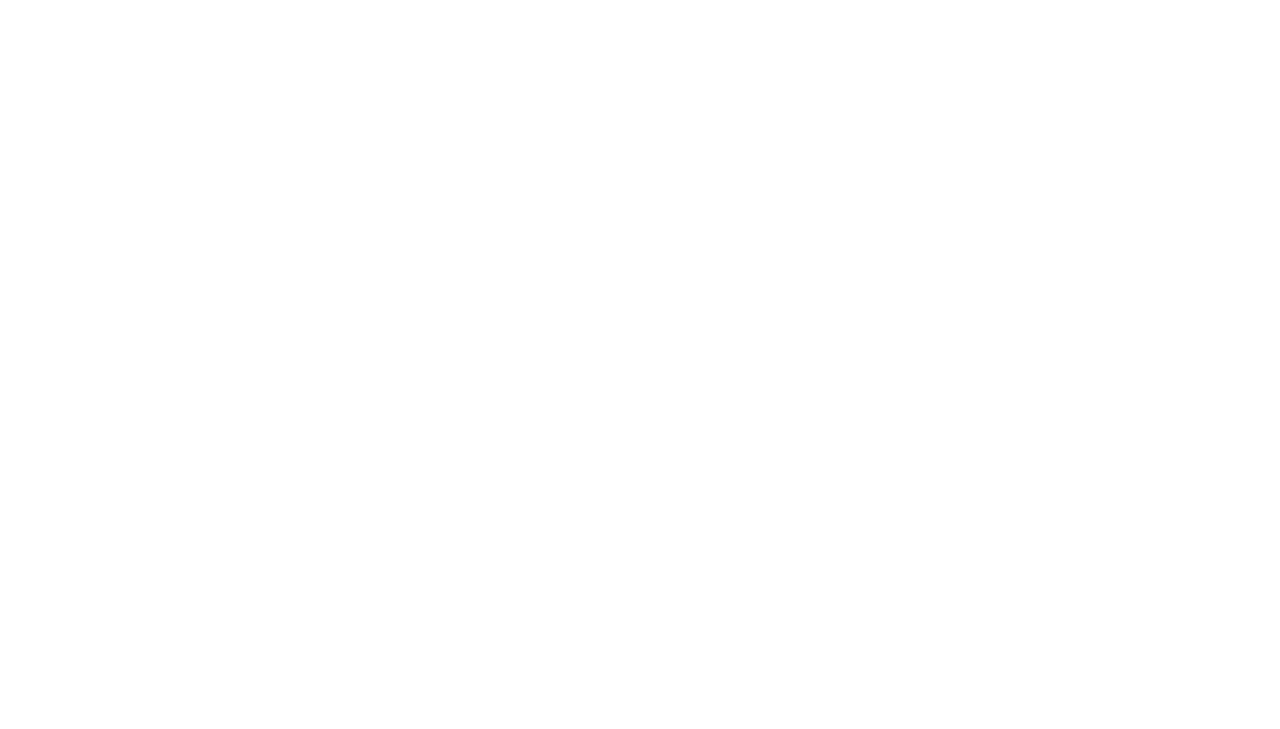
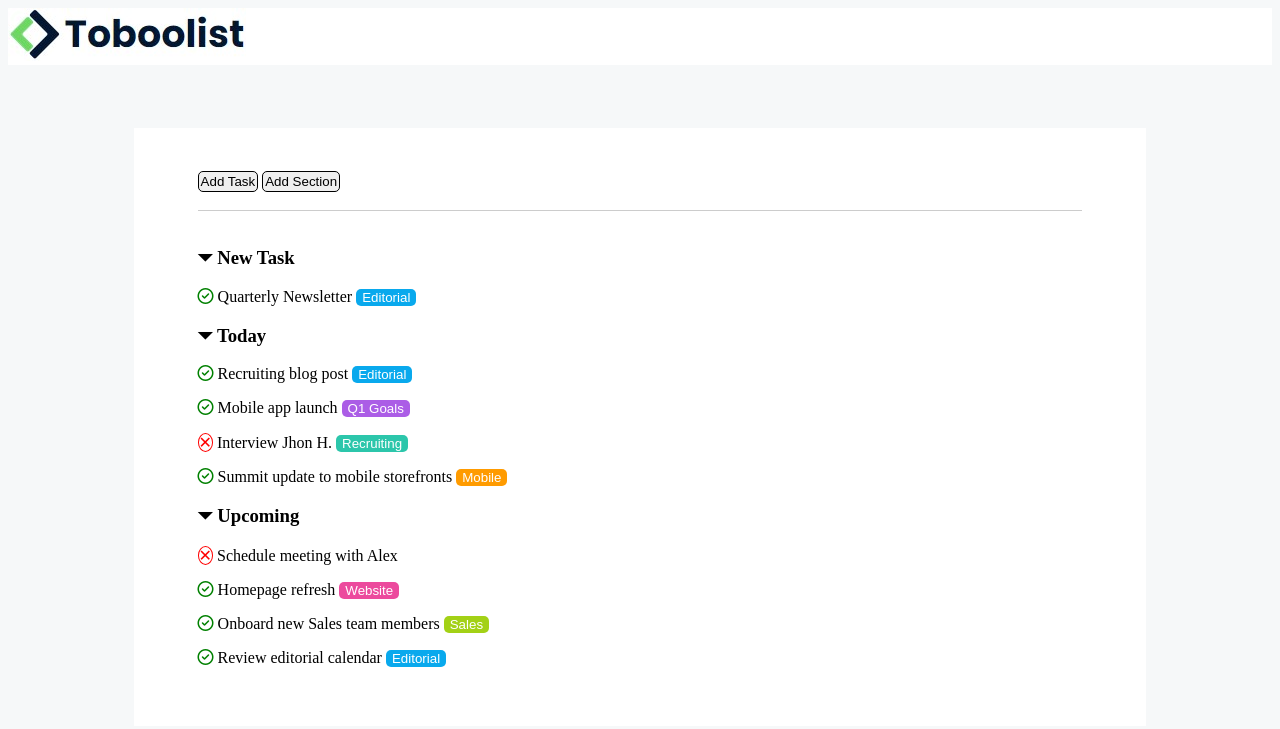
Before and after one commit to FrankBarretta/html-css-toboolist, a plain HTML site: page index.html in a window 1280 px wide. Drawn offline with Linux system fonts and the light colour scheme.

Commit message:
Exercise completed

```diff
--- a/index.html
+++ b/index.html
@@ -4,13 +4,73 @@
 <head>
     <meta charset="UTF-8">
     <meta name="viewport" content="width=device-width, initial-scale=1.0">
+    <link rel="stylesheet" href="https://cdnjs.cloudflare.com/ajax/libs/font-awesome/6.4.2/css/all.min.css"
+        integrity="sha512-z3gLpd7yknf1YoNbCzqRKc4qyor8gaKU1qmn+CShxbuBusANI9QpRohGBreCFkKxLhei6S9CQXFEbbKuqLg0DA=="
+        crossorigin="anonymous" referrerpolicy="no-referrer" />
     <link rel="stylesheet" href="./style/style.css">
     <title>Toboolist</title>
 </head>
 
 <body>
 
+    <header>
+        <div class="bg-white">
+            <img src="./img/Toboolist-logo.jpg" alt="Toboolist Logo">
+        </div>
+    </header>
 
+    <main>
+
+        <div class="bg-white margin-main">
+
+            <div class="padding-y border-bottom">
+                <button class="button_style">Add Task</button>
+
+                <button class="button_style">Add Section</button>
+            </div>
+
+            <div class="padding-y">
+
+                <h3>&#9207; New Task</h3>
+
+                <p>
+                    <i class="fa-regular fa-circle-check" style="color: green;"></i> Quarterly Newsletter <button
+                        class="btn_blue">Editorial</button>
+                </p>
+
+                <h3>&#9207; Today</h3>
+
+                <p><i class="fa-regular fa-circle-check" style="color: green;"></i> Recruiting blog post <button
+                        class="btn_blue">Editorial</button></p>
+
+                <p><i class="fa-regular fa-circle-check" style="color: green;"></i> Mobile app launch <button
+                        class="btn_violet">Q1 Goals</button></p>
+
+                <p><span class="border-radius-uncheck">&#10005;</span> Interview Jhon H. <button
+                        class="btn_blue-green">Recruiting</button></p>
+
+                <p><i class="fa-regular fa-circle-check" style="color: green;"></i> Summit update to mobile storefronts
+                    <button class="btn_orange">Mobile</button></p>
+
+                <h3>&#9207; Upcoming</h3>
+
+                <p><span class="border-radius-uncheck">&#10005;</span> Schedule meeting with Alex</p>
+
+                <p><i class="fa-regular fa-circle-check" style="color: green;"></i> Homepage refresh <button
+                        class="btn_lilla">Website</button></p>
+
+                <p><i class="fa-regular fa-circle-check" style="color: green;"></i> Onboard new Sales team members
+                    <button class="btn_green">Sales</button></p>
+
+                <p><i class="fa-regular fa-circle-check" style="color: green;"></i> Review editorial calendar <button
+                        class="btn_blue">Editorial</button></p>
+
+            </div>
+
+
+        </div>
+
+    </main>
 
 </body>
 
--- a/style/style.css
+++ b/style/style.css
@@ -0,0 +1,78 @@
+body {
+    background-color: #F6F8F9;
+}
+
+.bg-white {
+    background-color: white;
+}
+
+.margin-main {
+    margin: 5% 10%;
+    padding: 2% 5%;
+}
+
+.button_style {
+    border-radius: 5px;
+    border: 1px solid black;
+    padding: 2px;
+}
+
+.button_style:hover {
+    background-color: #14AAF5;
+}
+
+.border-bottom {
+    border-bottom: 1px solid rgba(0, 0, 0, 0.2)
+}
+
+.padding-y {
+    padding: 2% 0;
+}
+
+.btn_blue {
+    border-radius: 5px;
+    border: 0px solid black;
+    background-color: #09A9ED;
+    color: white;
+}
+
+.btn_violet {
+    border-radius: 5px;
+    border: 0px solid black;
+    background-color: #AB5DE6;
+    color: white;
+}
+
+.btn_blue-green {
+    border-radius: 5px;
+    border: 0px solid black;
+    background-color: #2CC6AB;
+    color: white;
+}
+
+.btn_orange {
+    border-radius: 5px;
+    border: 0px solid black;
+    background-color: #FF9B00;
+    color: white;
+}
+
+.btn_lilla {
+    border-radius: 5px;
+    border: 0px solid black;
+    background-color: #EC4A9D;
+    color: white;
+}
+
+.btn_green {
+    border-radius: 5px;
+    border: 0px solid black;
+    background-color: #A3D116;
+    color: white;
+}
+
+.border-radius-uncheck {
+    border-radius: 100%;
+    border: 1px solid red;
+    color: red;
+}
```
Also changed, not shown: img/Toboolist-logo.jpg (added).
